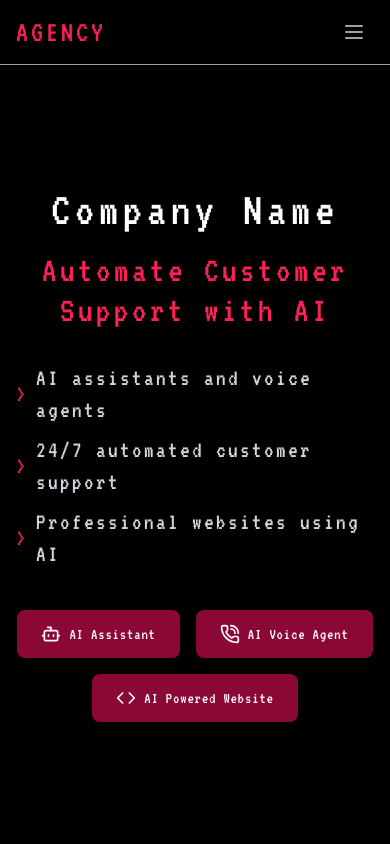
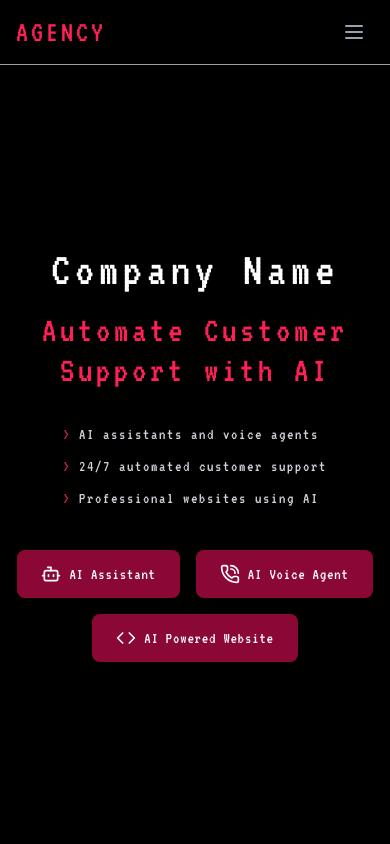
Before and after one commit to fuyofulo/agency01, a Next.js app in the folder agency/: page / in a window 390 px wide. Shown: the top 844 px of the page. Built offline with nearby package versions, Linux system fonts and the light colour scheme.

Commit message:
made feature text more responsive

```diff
--- a/agency/src/components/hero/Hero.tsx
+++ b/agency/src/components/hero/Hero.tsx
@@ -10,7 +10,7 @@ interface ServiceCard {
 }
 
 const FeatureItem = ({ text }: Feature) => (
-  <p className="flex items-center text-2xl tracking-widest">
+  <p className="flex items-center text-base md:text-2xl tracking-widest">
     <span className="text-rose-500 mr-2">&gt;</span>
     {text}
   </p>
```
